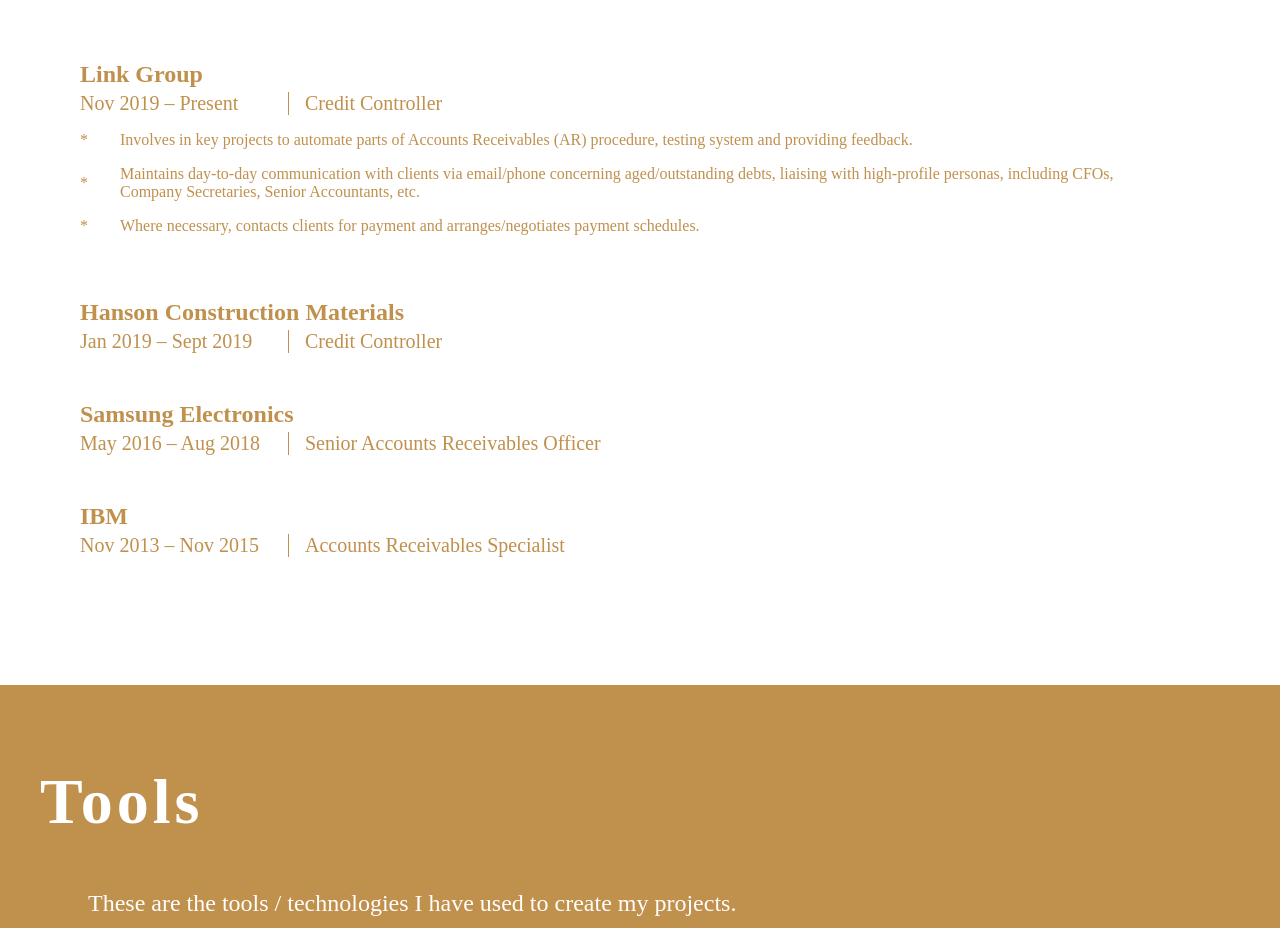
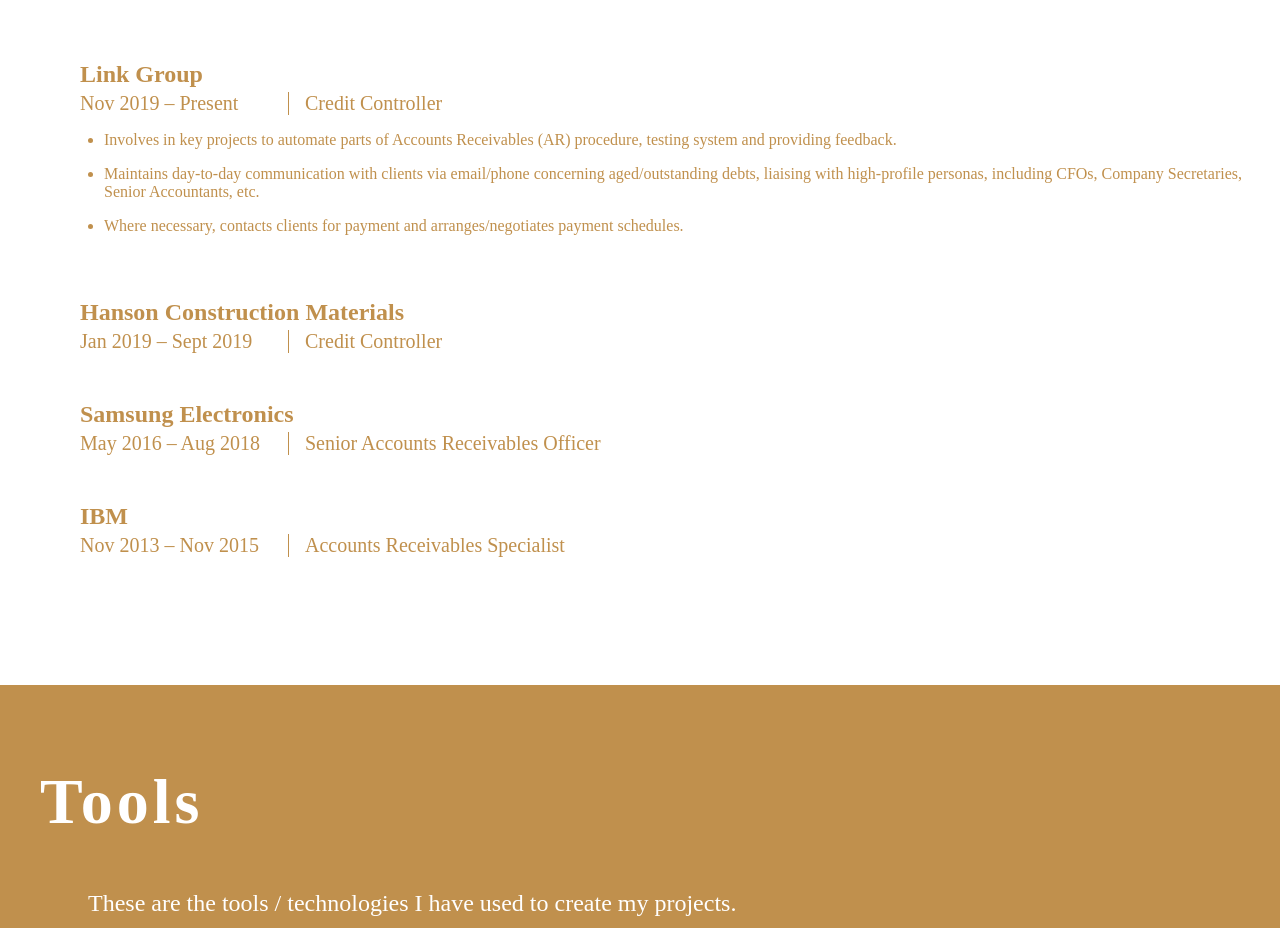
Before and after one commit to wteo/resumev2, a React (Create React App) app: page / in a window 1280 px wide. Shown: the part 2980-3908 px from the top of the page. Built offline with nearby package versions, Linux system fonts and the light colour scheme.

Commit message:
Changed job descriptions from Grid to order listing

```diff
--- a/src/components/Experience/JobSummary/JobDescription.js
+++ b/src/components/Experience/JobSummary/JobDescription.js
@@ -4,23 +4,17 @@
 
 function JobDescription() {
     return (
-        <div className={styles.jobDescriptionStyle}>
-            <div className={styles.descriptionContainer}>
-                <p className={styles.dotPoint}>*</p>
-                <p className={styles.descriptionPar}>Involves in key projects to automate parts of Accounts Receivables (AR) procedure, testing system and providing feedback.</p>
-                <p className={styles.whiteSpaceAfterDescription}></p>
-            </div>
-            <div className={styles.descriptionContainer}>
-                <p className={styles.dotPoint}>*</p>
-                <p className={styles.descriptionPar}>Maintains day-to-day communication with clients via email/phone concerning aged/outstanding debts, liaising with high-profile personas, including CFOs, Company Secretaries, Senior Accountants, etc.</p>
-                <p className={styles.whiteSpaceAfterDescription}></p>
-            </div>
-            <div className={styles.descriptionContainer}>
-                <p className={styles.dotPoint}>*</p>
-                <p className={styles.descriptionPar}>Where necessary, contacts clients for payment and arranges/negotiates payment schedules.</p>
-                <p className={styles.whiteSpaceAfterDescription}></p>
-            </div>
-        </div>
+        <ul className={styles.jobDescriptionStyle}>
+            <li className={styles.task}>
+                Involves in key projects to automate parts of Accounts Receivables (AR) procedure, testing system and providing feedback.
+            </li>
+            <li className={styles.task}>
+                Maintains day-to-day communication with clients via email/phone concerning aged/outstanding debts, liaising with high-profile personas, including CFOs, Company Secretaries, Senior Accountants, etc.
+            </li>
+            <li className={styles.task}>
+                Where necessary, contacts clients for payment and arranges/negotiates payment schedules.
+            </li>
+        </ul>
     );
 }
 
--- a/src/components/Experience/JobSummary/JobDescription.module.css
+++ b/src/components/Experience/JobSummary/JobDescription.module.css
@@ -1,26 +1,17 @@
 .jobDescriptionStyle {
     margin-top: -2rem;
     margin-bottom: 3rem;
+    padding-left: 6.5rem;
 }
 
-.descriptionContainer p {
+.task{
     margin: auto 0;
     padding-bottom: 1rem;
     color: var(--alternate-p-text-color, gold);
 }
 
-.descriptionContainer {
-    display: grid;
-    grid-template-columns: 1fr 10fr 1fr;
-    column-gap: 1rem;
-}
-
-.dotPoint {
-    padding-left: 5rem;
-}
-
 @media (max-width: 780px) {
-    .jobDescriptionStyle p {
+    .task {
         font-size: 75%;
     }
 }
```
Also changed, not shown: src/images/IMG-20210204-WA0001.jpg (deleted), 1 other file (tests, documents, lock files or other folders).
